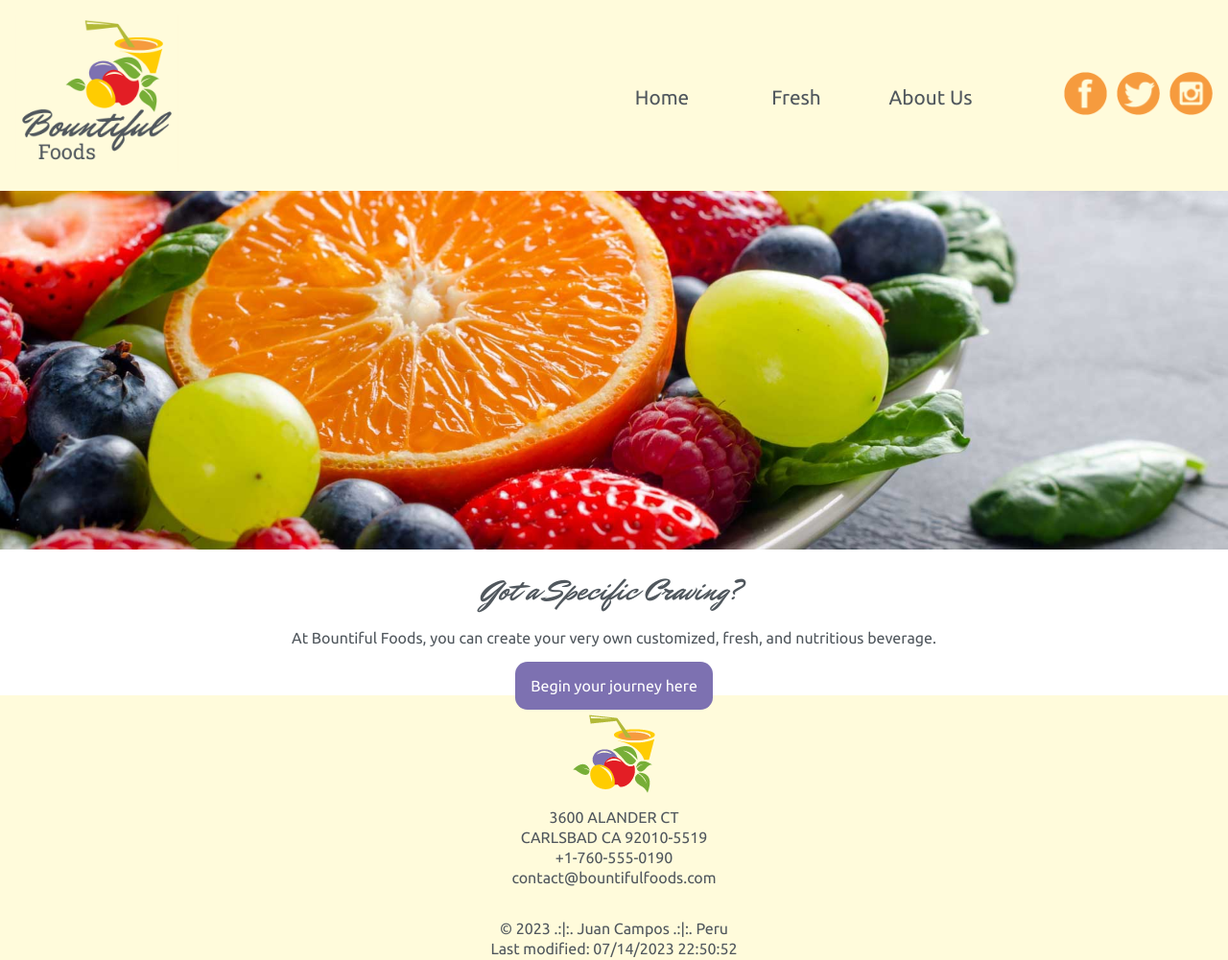
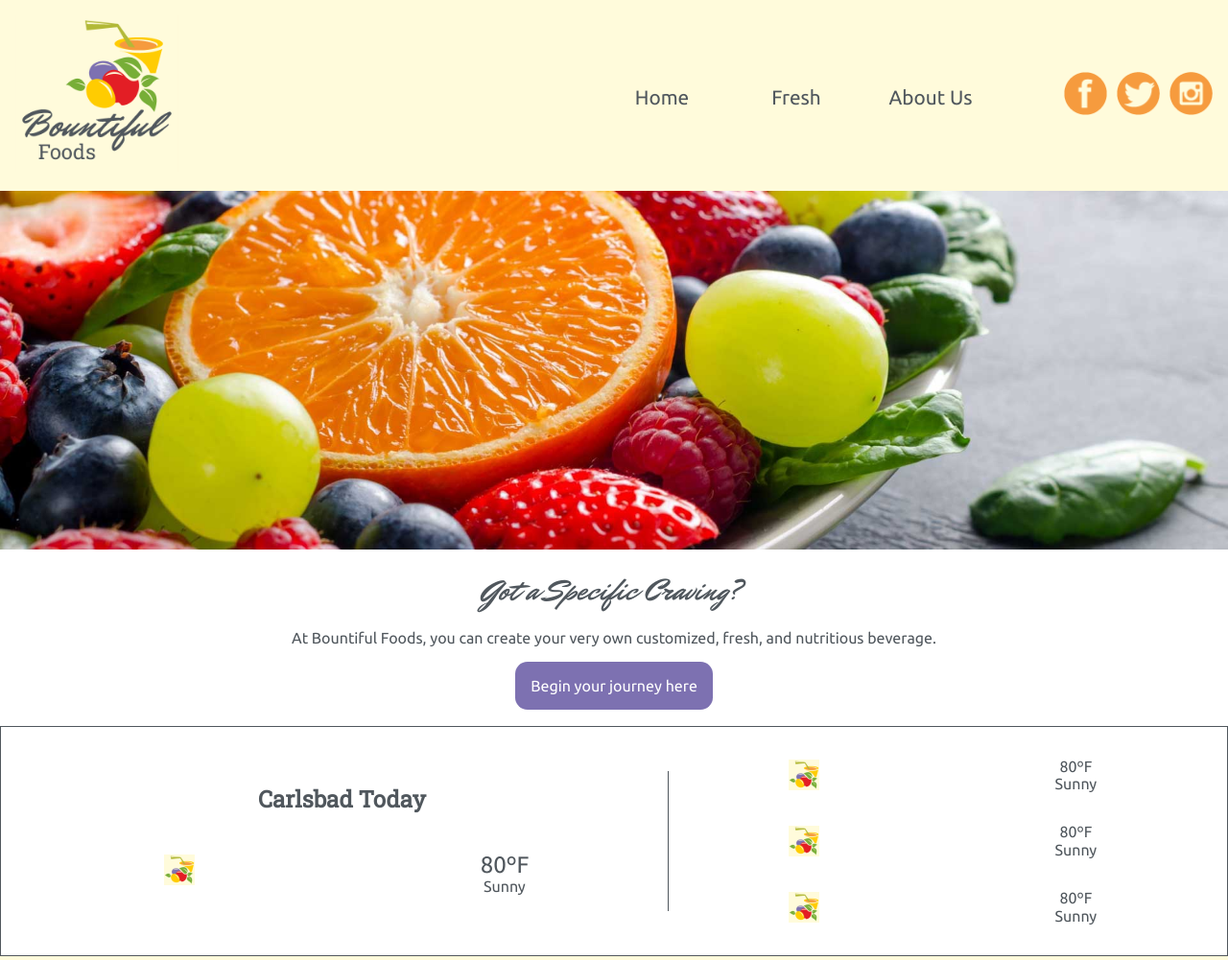
Before and after one commit to jcampos-94/wdd230, a plain HTML site: page bountiful/index.html in a window 1280 px wide. Shown: the top 1001 px of the page at 96% size. Drawn offline with Linux system fonts and the light colour scheme.

Commit message:
weather added

```diff
--- a/bountiful/index.html
+++ b/bountiful/index.html
@@ -59,6 +59,34 @@
         <p>At Bountiful Foods, you can create your very own customized, fresh, and nutritious beverage.</p>
         <a href="fresh.html">Begin your journey here</a>
       </div>
+
+      <div id="weather">
+        <div id="today">
+          <h1>Carlsbad Today</h1>
+          <div class="forecast">
+            <img src="images/favicon-32x32.png" alt="Weather icon">
+            <p class="temperature">80ºF</p>
+            <p class="description">Sunny</p>
+          </div>
+        </div>
+
+        <div class="forecast" id="day1">
+          <img src="images/favicon-32x32.png" alt="Weather icon">
+          <p class="temperature">80ºF</p>
+          <p class="description">Sunny</p>
+        </div>
+        <div class="forecast" id="day2">
+          <img src="images/favicon-32x32.png" alt="Weather icon">
+          <p class="temperature">80ºF</p>
+          <p class="description">Sunny</p>
+        </div>
+        <div class="forecast" id="day3">
+          <img src="images/favicon-32x32.png" alt="Weather icon">
+          <p class="temperature">80ºF</p>
+          <p class="description">Sunny</p>
+        </div>
+      </div>
+
     </main>
     <footer>
       <img src="images/logo2.png" alt="Bountiful Foods logo 2" id="footerLogo">
--- a/bountiful/styles/small.css
+++ b/bountiful/styles/small.css
@@ -1,16 +1,21 @@
 /*---------- Home ----------*/
 /*-----General-----*/
-a {
-    text-decoration: none;
-}
-
-/*-----Header-----*/
 body {
     font-family: 'Ubuntu', sans-serif;;
     text-align: center;
     color: #50575d;
 }
 
+a {
+    text-decoration: none;
+}
+
+h1 {
+    font-family: 'Roboto Slab', serif;
+    font-size: 1.5rem;
+}
+
+/*-----Header-----*/
 header,
 footer {
   background-color: #fffbdb;
@@ -87,17 +92,20 @@ nav a {
 }
 
 /*-----Main-----*/
+/*-----Hero-----*/
 #hero-img img {
     max-width: 100%;
 }
 
 #hero-action {
     padding: 0 1rem;
+    margin-bottom: 2rem;
 }
 
 #hero-action h1 {
     font-family:  'Mr Dafoe', cursive;
     font-weight: normal;
+    font-size: 2rem;
 }
 
 #hero-action p {
@@ -109,6 +117,46 @@ nav a {
     color: white;
     padding: 1rem;
     border-radius: .8rem;
+}
+
+/*-----Weather-----*/
+#weather {
+    display: grid;
+    grid-template-columns: 1.2fr 1fr;
+    padding: 1rem;
+    border: 1px solid #50575d;
+}
+
+#today {
+    grid-row: 1/4;
+    display: flex;
+    flex-direction: column;
+    align-self: center;
+    border-right: 1px solid #50575d;
+}
+
+#today .temperature {
+    font-size: 1.5rem;
+}
+
+.temperature {
+    margin-bottom: 0;
+}
+
+.description {
+    margin-top: 0;
+}
+
+.forecast {
+    display: grid;
+    grid-template-columns: 1fr 1fr;
+}
+
+.forecast img {
+    grid-row: 1/3;
+    display: flex;
+    align-self: center;
+    justify-self: center;
 }
 
 /*-----Footer-----*/
```
